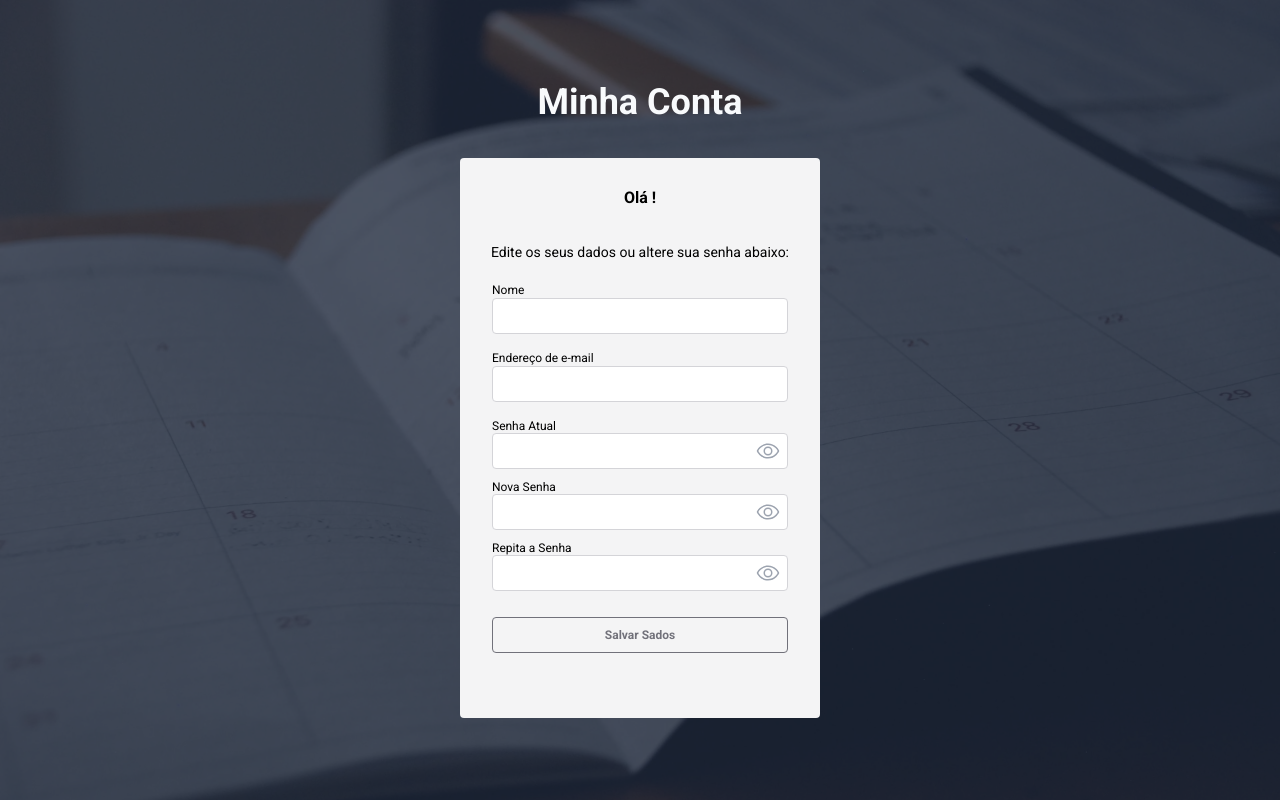
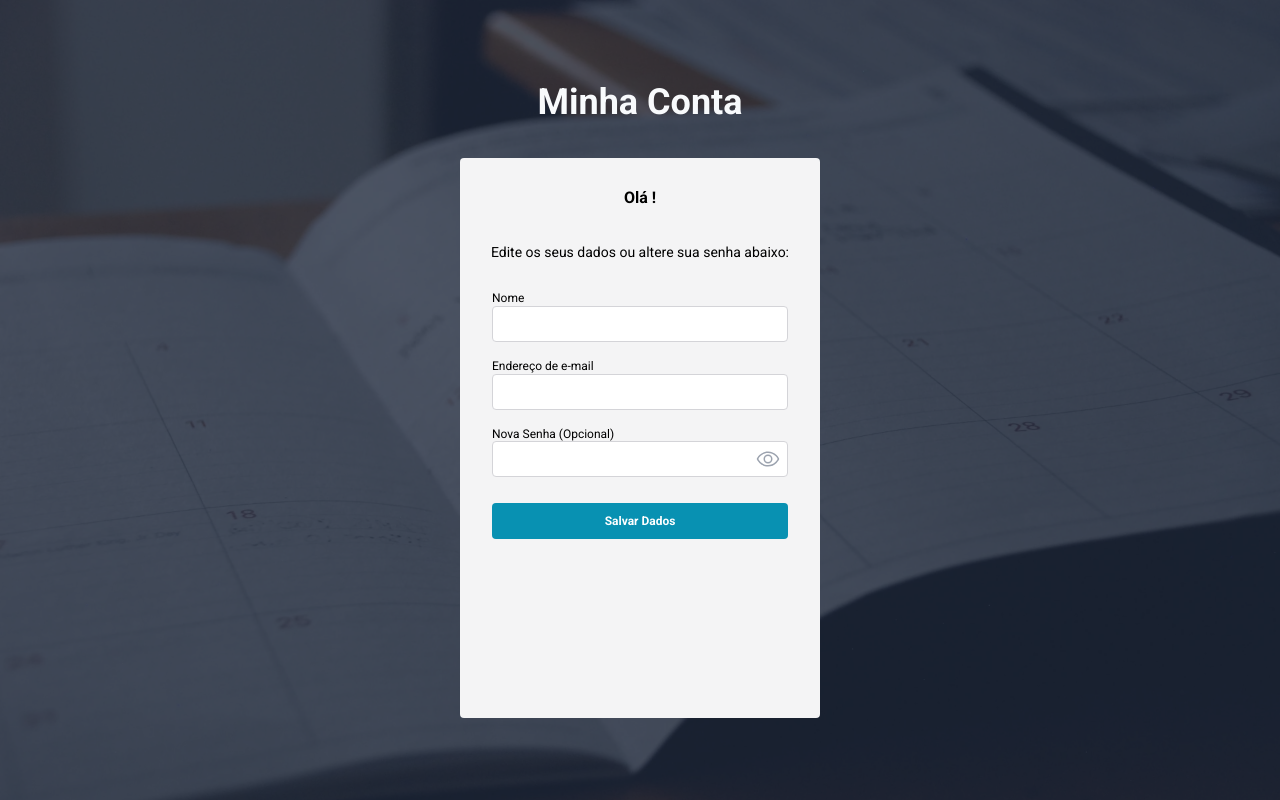
Before and after one commit to samuelsilvati/cadastro-alunos-react, a React (Vite) app: page /account in a window 1280 px wide. Built offline with nearby package versions, Linux system fonts and the light colour scheme.

Commit message:
update account page

```diff
--- a/src/pages/Account.tsx
+++ b/src/pages/Account.tsx
@@ -1,13 +1,13 @@
 /* eslint-disable jsx-a11y/label-has-associated-control */
 import { useEffect, useState } from 'react';
-import { Link, useNavigate } from 'react-router-dom';
+// import { Link, useNavigate } from 'react-router-dom';
 import { toast } from 'react-toastify';
 import isEmail from 'validator/lib/isEmail';
 import { get } from 'lodash';
 import { useSelector } from 'react-redux';
+import axios from '../services/axios';
 import AppButton from '../components/Button';
 import PasswordInput from '../components/PasswordInput';
-import axios from '../services/axios';
 import { RootState } from '../redux/store';
 
 function Account() {
@@ -16,7 +16,8 @@ function Account() {
   const [name, setName] = useState('');
   const [email, setEmail] = useState('');
   const [password, setPassword] = useState('');
-  const navigateTo = useNavigate();
+  const { id } = authData;
+  // const navigateTo = useNavigate();
 
   useEffect(() => {
     setName(authData.nome);
@@ -37,7 +38,7 @@ function Account() {
       toast.error('E-mail-inválido');
     }
 
-    if (password.length < 6 || password.length > 12) {
+    if (!id && (password.length < 6 || password.length > 12)) {
       formErr = true;
       toast.error('A senha deve ter entre de 6 e 12');
     }
@@ -45,13 +46,16 @@ function Account() {
     if (formErr) return;
 
     setIsLoading(true);
-
+    const nome = name;
     try {
-      const nome = name;
-      await axios.post('/users', { nome, password, email });
-      toast.success('Cadastro Criado!');
+      await axios.put('/users', {
+        nome,
+        password: password || undefined,
+        email,
+      });
+      toast.success('Cadastro Atualizado!');
       setIsLoading(false);
-      navigateTo('/login'); // history
+      // navigateTo('/login'); // history
     } catch (err) {
       const errors = get(err, 'response.data.errors', []);
       errors.map((error) => toast.error(error));
@@ -77,7 +81,7 @@ function Account() {
             Edite os seus dados ou altere sua senha abaixo:
           </p>
           <form
-            className="pt-5 pr-8 pb-8 pl-8 flex flex-col"
+            className="pt-7 pr-8 pb-8 pl-8 flex flex-col"
             onSubmit={handleSubmit}
           >
             <label htmlFor="name" className="text-xs">
@@ -101,35 +105,16 @@ function Account() {
               onChange={(e) => setEmail(e.target.value)}
             />
             <label htmlFor="" className="text-xs pt-4">
-              Senha Atual
+              Nova Senha &#40;Opcional&#41;
             </label>
             <PasswordInput
               id="password"
               value={password}
               onChange={(e) => setPassword(e.target.value)}
             />
-            <label htmlFor="" className="text-xs pt-4">
-              Nova Senha
-            </label>
-            <PasswordInput
-              id="password"
-              value={password}
-              // onChange={(e) => setPassword(e.target.value)}
-            />
-            <label htmlFor="" className="text-xs pt-4">
-              Repita a Senha
-            </label>
-            <PasswordInput
-              id="password"
-              value={password}
-              // onChange={(e) => setPassword(e.target.value)}
-            />
-            <AppButton type="submit" isLoading={isLoading}>
-              <span>Salvar Sados</span>
+            <AppButton type="submit" isLoading={isLoading} isEnable>
+              <span>Salvar Dados</span>
             </AppButton>
-            {/* <Link to="/" className="text-sm text-center underline mt-8">
-              Fazer login
-            </Link> */}
           </form>
         </div>
       </div>
```
